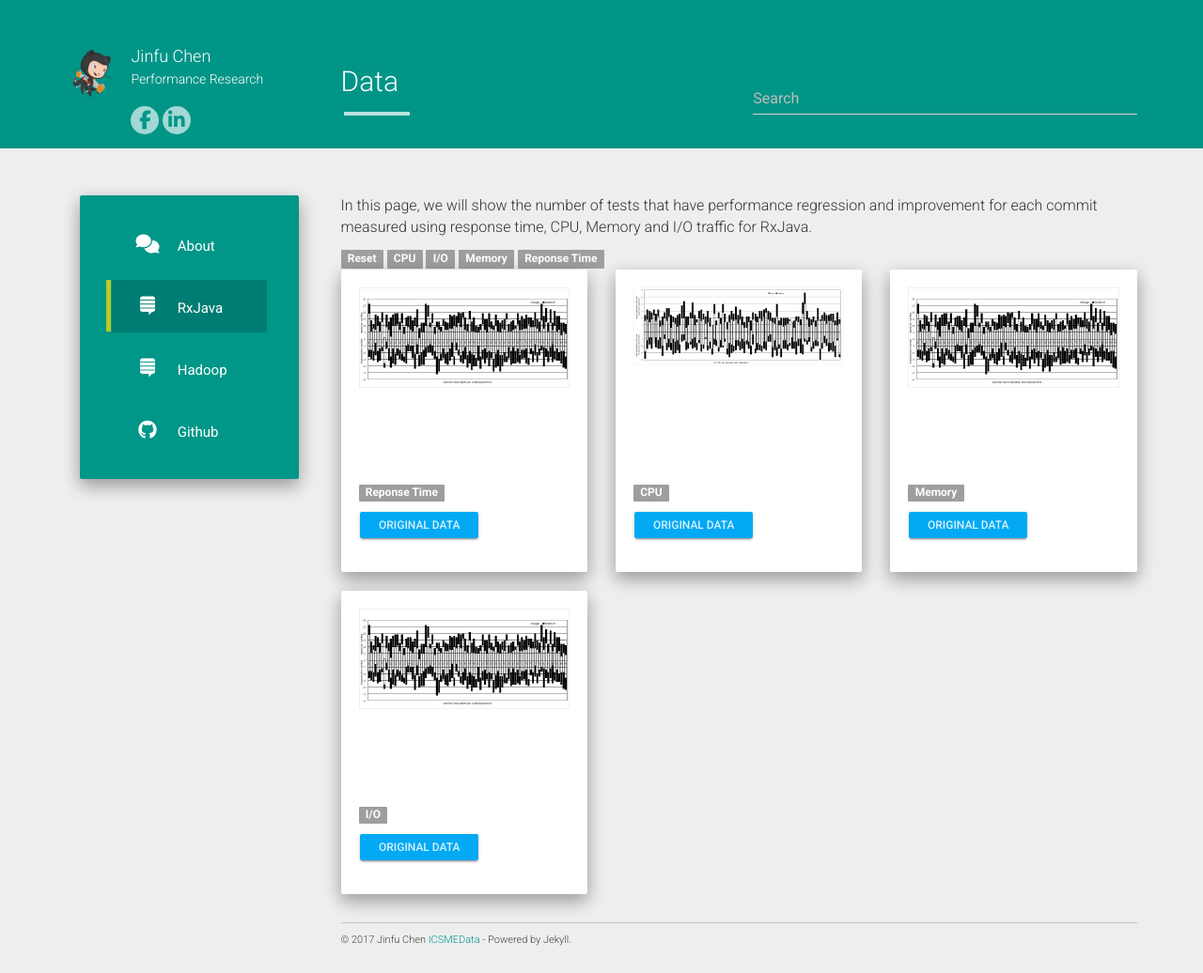
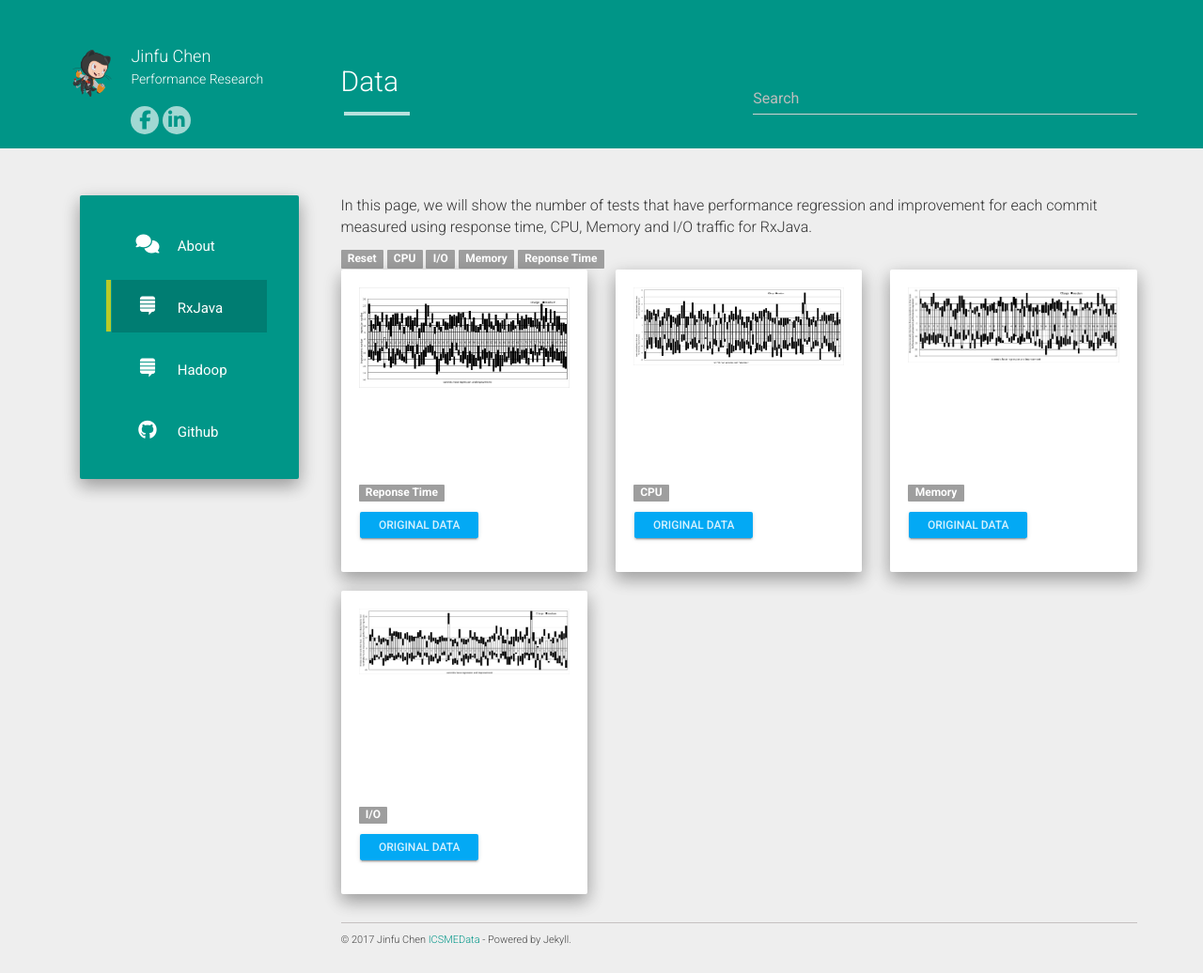
Before and after one commit to jinfuchen/icsmeData, a Jekyll site: the page built from projects.md, in a window 1280 px wide. Shown: the whole page at 94% size. Built offline with Jekyll 4.4.1, drawn with Linux system fonts in a browser that asks for light colours; nearby versions of some CDN libraries.

Commit message:
rxjava other metrics

```diff
--- a/_data/projects.json
+++ b/_data/projects.json
@@ -17,7 +17,7 @@
 	},
 	{
 		"name": "Memory",
-		"image": "RxjavaResponseTime.jpg",
+		"image": "RxjavaMemory.jpg",
 		"url": "/icsmeData/static/projects/mem_rss.csv",
 		"date": "June 2014",
 		"filename": "mem_rss.csv",
@@ -25,7 +25,7 @@
 	},
 	{
 		"name": "I/O traffic",
-		"image": "RxjavaResponseTime.jpg",
+		"image": "RxjavaIOread.jpg",
 		"url": "/icsmeData/static/projects/io_read.csv",
 		"date": "Oct 2016",
 		"filename": "io_read.csv",
```
Also changed, not shown: static/img/RxjavaIOread.jpg (added), static/img/RxjavaMemory.jpg (added), static/projects/RxjavaIOread.jpg (added), static/projects/RxjavaMemory.jpg (added).
